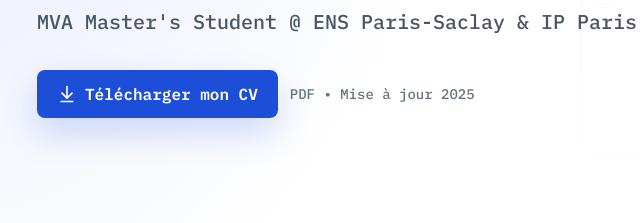
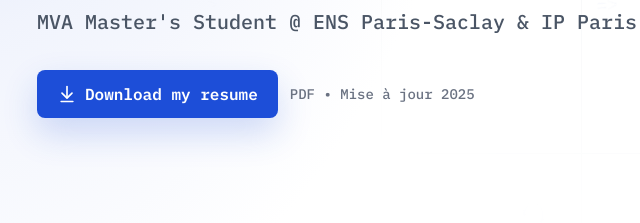
Before and after one commit to eithannak29/Portefolio, an Astro site: page / in a window 1280 px wide. Shown: the part 446-669 px from the top of the page, 59-699 px from the left. Built offline with nearby package versions, Linux system fonts and the light colour scheme; Astro itself is replaced by a stand-in of ours.

Commit message:
Change CV text to 'Download my resume'

```diff
--- a/src/components/Hero.astro
+++ b/src/components/Hero.astro
@@ -172,7 +172,7 @@ import { siteConfig } from "../config";
                 <path d="M6 11l6 6 6-6" />
                 <path d="M5 21h14" />
               </svg>
-              Télécharger mon CV
+              Download my resume
             </a>
             <span class="text-xs sm:text-sm font-medium text-gray-500">PDF • Mise à jour 2025</span>
           </div>
```
